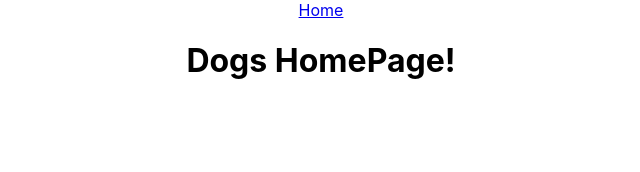
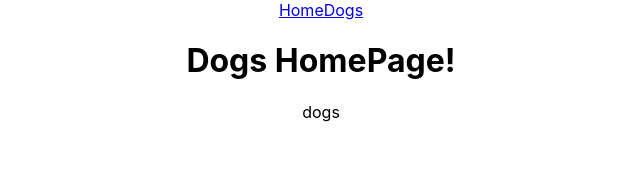
Before and after one commit to yovana-pelayo/Dogs-CRUD, a React (Create React App) app: page /dogs in a window 1280 px wide. Shown: the top 172 px of the page, without its empty margins (319-959 px from the left). Built offline with nearby package versions, Linux system fonts and the light colour scheme; no server answers.

Commit message:
Created Dog component and added a navlink with the correct path

```diff
--- a/src/App.js
+++ b/src/App.js
@@ -1,5 +1,6 @@
 import { BrowserRouter, Route, Switch } from 'react-router-dom';
 import './App.css';
+import Dogs from './views/Dogs';
 import Home from './views/Home';
 function App() {
   return (
@@ -9,6 +10,9 @@ function App() {
           <Route path="/">
             <Home />
           </Route>
+          <Route path="/dogs">
+            <Dogs />
+          </Route>
         </div>
       </Switch>
     </BrowserRouter>
--- a/src/services/dogs.js
+++ b/src/services/dogs.js
@@ -1,12 +1,12 @@
-export default function fetchDogs() {
+export async function fetchDogs() {
   const params = new URLSearchParams();
   params.set('select', '*');
   let url = `${process.env.REACT_SUPABASE_URL}/rest/v1/dogs?${params.toString()}`;
-  const resp = await fetch( url, {
-      headers: {
-apikey: process.env.REACT_SUPABASE_KEY,
-Authorization: `Bearer${process.env.REACT_SUPABASE_KEY}`
-      },
+  const resp = await fetch(url, {
+    headers: {
+      apikey: process.env.REACT_SUPABASE_KEY,
+      Authorization: `Bearer${process.env.REACT_SUPABASE_KEY}`,
+    },
   });
   const data = await resp.json();
   return data;
--- a/src/views/Dogs.js
+++ b/src/views/Dogs.js
@@ -0,0 +1,16 @@
+import React from 'react';
+import { useState, useEffect } from 'react';
+import { fetchDogs } from '../services/dogs';
+
+export default function Dogs() {
+  const [dogs, setDogs] = useState([]);
+  useEffect(() => {
+    const fetchData = async () => {
+      const data = await fetchDogs();
+      setDogs(data);
+    };
+    fetchData();
+  }, []);
+
+  return <div>dogs</div>;
+}
--- a/src/views/Home.js
+++ b/src/views/Home.js
@@ -5,6 +5,8 @@ export default function Home() {
   return (
     <div>
       <NavLink to="/">Home</NavLink>
+      <NavLink to="/dogs">Dogs</NavLink>
+
       <h1>Dogs HomePage!</h1>
     </div>
   );
```
